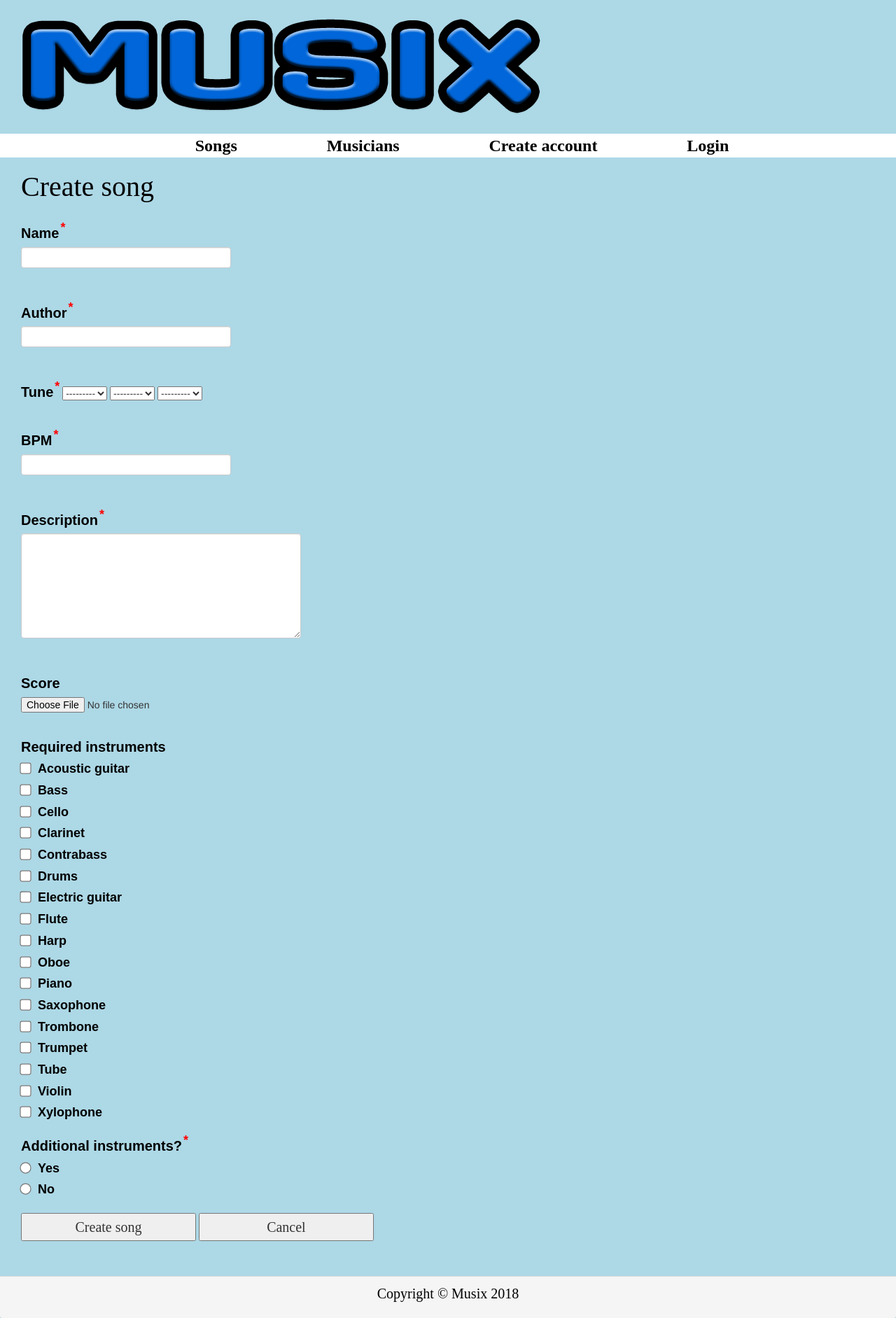
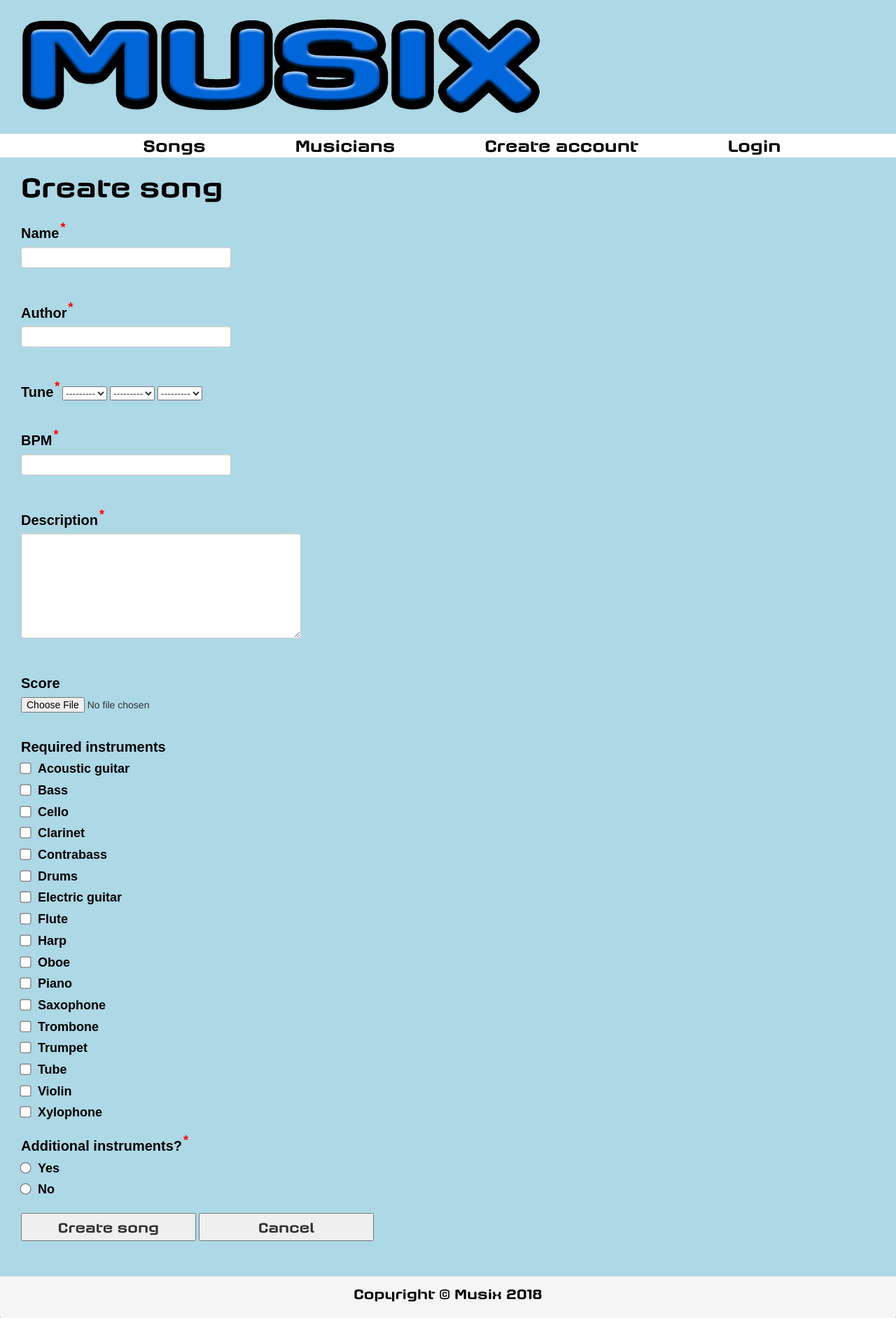
Before and after one commit to javiparra17/Musix, a Django app: template templates/createSong.html in a window 1280 px wide. Shown: the whole page at 70% size. Run offline with Django 3.2, Linux system fonts and the light colour scheme; the template is opened without the code that fills it: values that come from a table or form of the project are taken from there, others are empty; data comes from the database, SQL or seed files in the repository; parts of the project's set-up code (start-up, migrations or seed data) failed here and were passed over; some libraries are stand-ins or nearby versions; some web fonts are replaced.

Commit message:
Añadida fuente estática al proyecto

```diff
--- a/main/static/css/base.css
+++ b/main/static/css/base.css
@@ -1,3 +1,8 @@
 body{
     background-color: lightblue;
 }
+
+@font-face{
+	font-family: "Axaxax Rg";
+	src: url("../fonts/axaxax bd.ttf") format('truetype');
+}
--- a/templates/base.html
+++ b/templates/base.html
@@ -9,6 +9,7 @@
 <link rel="stylesheet" href="{% static 'css/creative.css' %}">
 <link href="https://cdnjs.cloudflare.com/ajax/libs/select2/4.0.6-rc.0/css/select2.min.css"
           rel="stylesheet"/>
+<link href="http://allfont.es/allfont.css?fonts=axaxax" rel="stylesheet" type="text/css" />
 <script src="https://ajax.googleapis.com/ajax/libs/jquery/3.3.1/jquery.min.js"></script>
 <script src="https://stackpath.bootstrapcdn.com/bootstrap/3.3.7/js/bootstrap.min.js"></script>
 
```
Also changed, not shown: main/static/fonts/axaxax bd.ttf (added).
